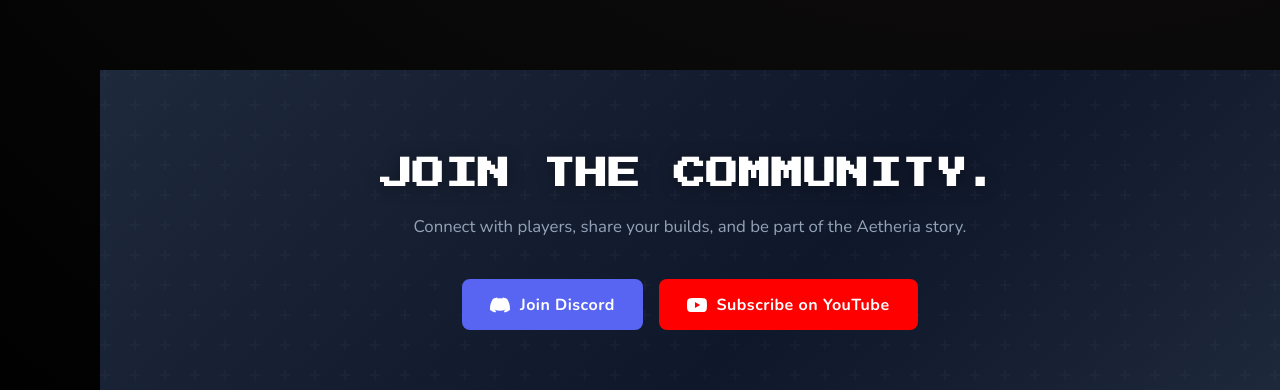
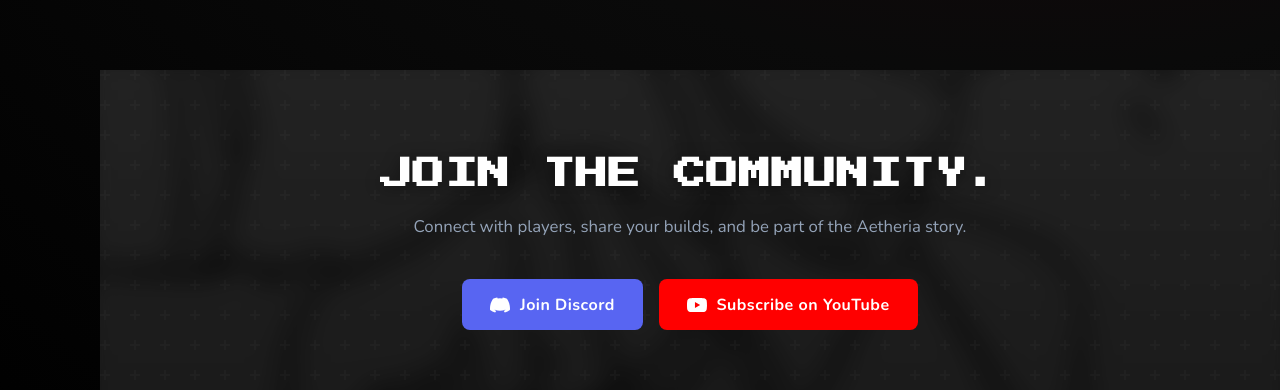
Before and after one commit to itssmnle/aetheria, a React (Vite) app: page / in a window 1280 px wide. Shown: the part 1560-1950 px from the top of the page. Built offline with nearby package versions, Linux system fonts and the light colour scheme; a web font is replaced by a local one.

Commit message:
Convert panoramic sketch background to pure white lines on transparent background using real-time SVG matrix filter, and apply heavily blurred screenshot backdrop to community section

```diff
--- a/src/index.css
+++ b/src/index.css
@@ -581,11 +581,11 @@ button, input {
   left: 0;
   right: 0;
   bottom: 0;
-  background-image: linear-gradient(to bottom, rgba(10, 10, 10, 0.25) 0%, rgba(10, 10, 10, 0.6) 65%, #0a0a0a 100%), url('/images/landing_hero_bg.png');
+  background-image: linear-gradient(to bottom, rgba(10, 10, 10, 0) 55%, #0a0a0a 100%), url('/images/landing_hero_bg.png');
   background-size: 125%; /* Upscaled! Zoomed to perfectly frame the central archer standoff */
   background-position: center bottom;
   background-repeat: no-repeat;
-  filter: grayscale(100%) brightness(0.55) contrast(1.2); /* Premium monotone watermark sketch */
+  filter: url(#white-lines-transparent-bg) opacity(0.35); /* Pure white lines, 100% transparent background! */
   z-index: 1;
   pointer-events: none;
 }
@@ -681,11 +681,27 @@ button, input {
   margin-top: 5rem;
   position: relative;
   overflow: hidden;
-  background: linear-gradient(135deg, #1e293b 0%, #0f172a 60%, #1e293b 100%);
   padding: 5rem 2rem;
   display: flex;
   align-items: center;
   justify-content: center;
+  background: #000000;
+}
+
+.community-section::before {
+  content: "";
+  position: absolute;
+  top: -20px; /* Offset to hide blurred edges */
+  left: -20px;
+  right: -20px;
+  bottom: -20px;
+  background-image: linear-gradient(to bottom, rgba(10, 10, 10, 0.72) 0%, rgba(10, 10, 10, 0.78) 100%), url('/images/community_blurred_bg.png');
+  background-size: cover;
+  background-position: center;
+  background-repeat: no-repeat;
+  filter: blur(14px) brightness(0.55) contrast(1.1); /* Superb dark blur */
+  z-index: 0;
+  pointer-events: none;
 }
 
 .community-bg-overlay {
--- a/src/pages/LandingPage.jsx
+++ b/src/pages/LandingPage.jsx
@@ -78,6 +78,20 @@ const LandingPage = () => {
     <>
       <Header showSearch={false} />
 
+      {/* SVG filter to extract dark lines from purple background and turn them white & transparent */}
+      <svg style={{ position: 'absolute', width: 0, height: 0, pointerEvents: 'none' }}>
+        <defs>
+          <filter id="white-lines-transparent-bg">
+            <feColorMatrix type="matrix" values="
+              -1.5  0    0    0   1.5
+               0   -1.5  0    0   1.5
+               0    0   -1.5  0   1.5
+              -4.5 -4.5 -4.5  0   4.0
+            " />
+          </filter>
+        </defs>
+      </svg>
+
       <div className="landing-page" style={{ paddingTop: '10vh', position: 'relative' }}>
 
         {/* Floating background particles */}
```
Also changed, not shown: public/images/community_blurred_bg.png (added).
